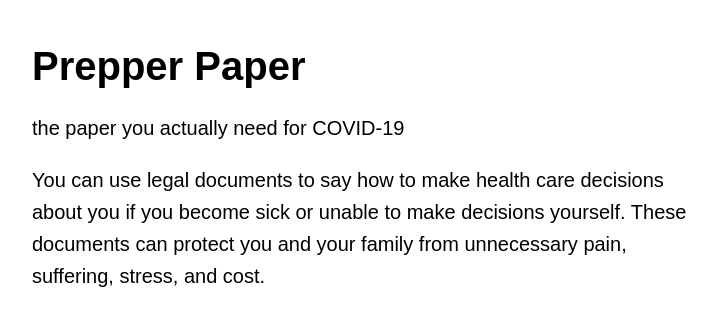
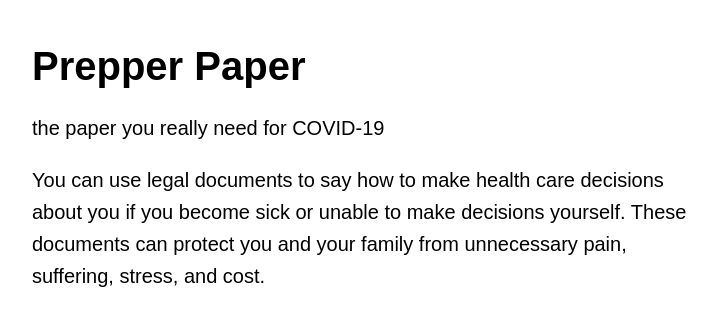
Before and after one commit to kemitchell/prepperpaper.com, a Jekyll site: the page built from index.md, in a window 1280 px wide. Shown: the top 310 px of the page, without its empty margins (278-1001 px from the left). Built offline with Jekyll 4.4.1, drawn with Linux system fonts in a browser that asks for light colours; our own code applies the rules of GitHub Pages for plain Markdown files.

Commit message:
Description: replace "actually" with "really"

```diff
--- a/_config.yml
+++ b/_config.yml
@@ -1,5 +1,5 @@
 title: "Prepper Paper"
-description: "the paper you actually need for COVID-19"
+description: "the paper you really need for COVID-19"
 url: "https://prepperpaper.com"
 homepage: "https://prepperpaper.com"
 repository: "kemitchell/prepperpaper.com"
```
